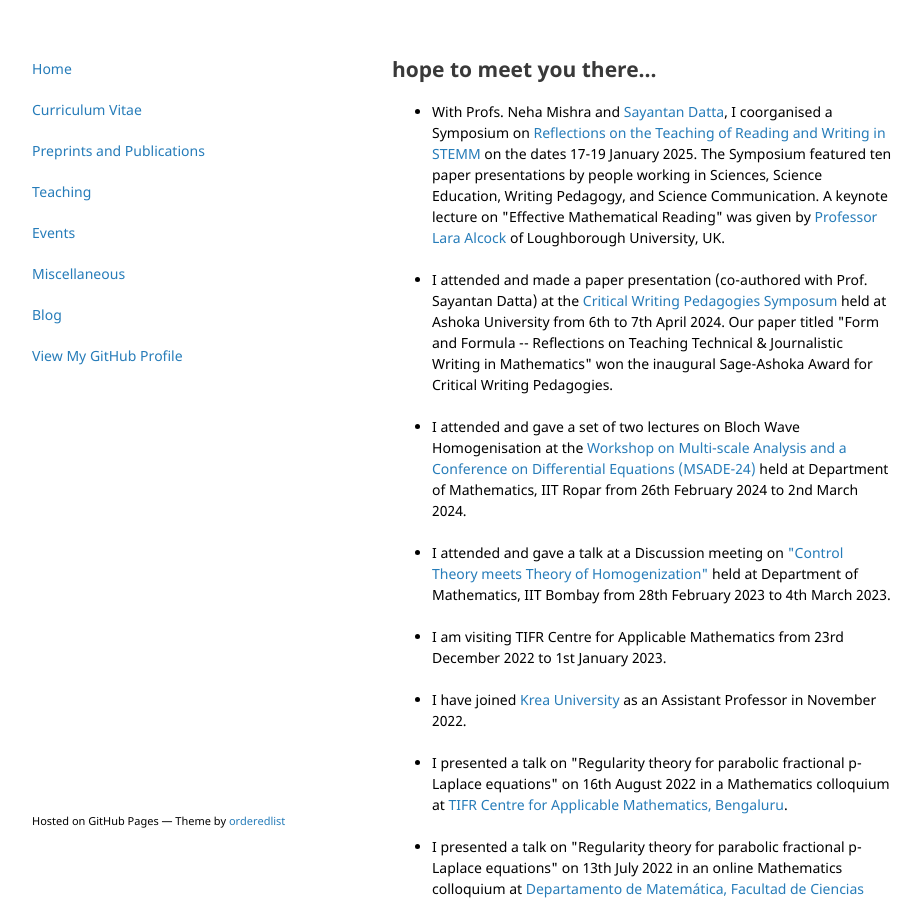
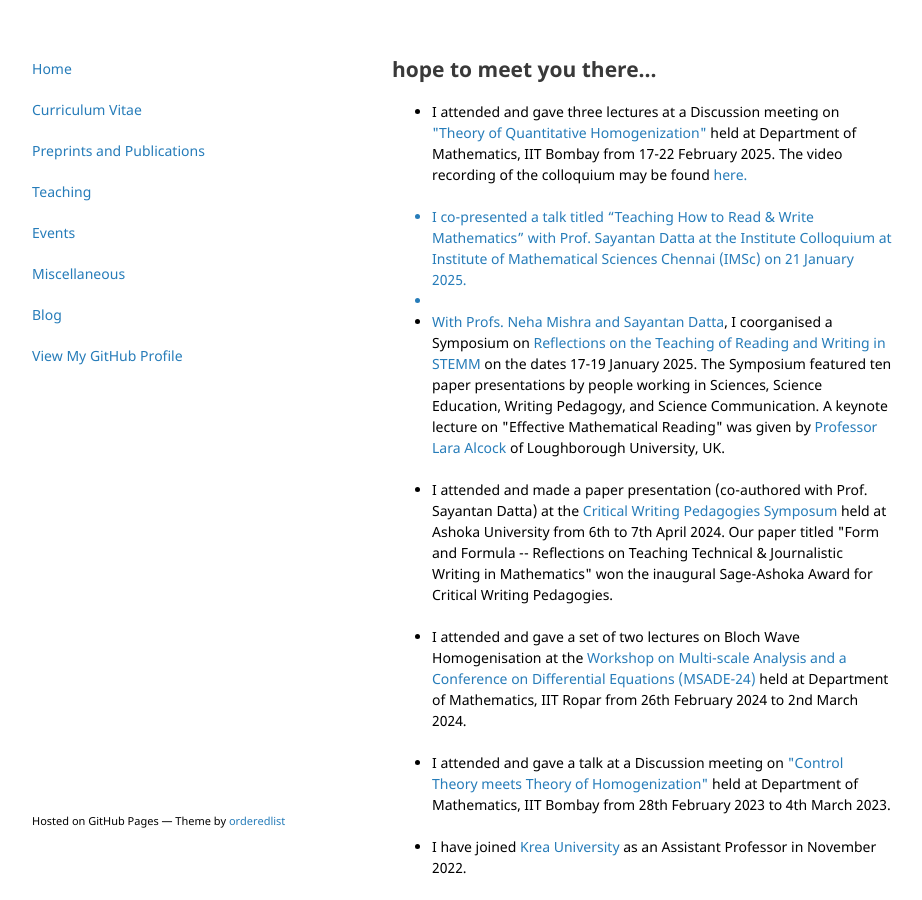
Before and after one commit to vivektewary/vivektewary.github.io, a Jekyll site: the page built from activities.html, in a window 1280 px wide and 900 px high. Shown: the whole window, without its empty margins (178-1100 px from the left). Built offline with Jekyll 4.4.1, drawn with Linux system fonts in a browser that asks for light colours.

Commit message:
Update activities.html

```diff
--- a/activities.html
+++ b/activities.html
@@ -6,6 +6,10 @@ title: Home
 
 <p>
 <ul>
+<li> I attended and gave three lectures at a Discussion meeting on <a href="https://sites.google.com/view/iitb-homogen/home" target="_blank">"Theory of Quantitative Homogenization"</a> held at Department of Mathematics, IIT Bombay from 17-22 February 2025. The video recording of the colloquium may be found <a href="https://sites.google.com/view/iitb-homogen/home/sources?authuser=0">here.</li>
+<br>
+<li> I co-presented a talk titled “Teaching How to Read & Write Mathematics” with Prof. Sayantan Datta at the Institute Colloquium at Institute of Mathematical Sciences Chennai (IMSc) on 21 January 2025.<li>
+<br>
 <li>With Profs. Neha Mishra and <a href="https://www.sayantanspins.com/" target="_blank">Sayantan Datta</a>, I coorganised a Symposium on <a href="https://writestemm.github.io/" target="_blank">Reflections on the Teaching of Reading and Writing in STEMM</a> on the dates 17-19 January 2025. The Symposium featured ten paper presentations by people working in Sciences, Science Education, Writing Pedagogy, and Science Communication. A keynote lecture on "Effective Mathematical Reading" was given by <a href="https://www.laraalcock.com" target="_blank">Professor Lara Alcock</a> of Loughborough University, UK.</li>
 <br>
 <li>I attended and made a paper presentation (co-authored with Prof. Sayantan Datta) at the <a href="https://sites.google.com/ashoka.edu.in/critical-writing-symposium/home" target="_blank">Critical Writing Pedagogies Symposum</a> held at Ashoka University from 6th to 7th April 2024. Our paper titled "Form and Formula -- Reflections on Teaching Technical & Journalistic Writing in Mathematics" won the inaugural Sage-Ashoka Award for Critical Writing Pedagogies.</li>
@@ -13,8 +17,6 @@ title: Home
 <li>I attended and gave a set of two lectures on Bloch Wave Homogenisation at the <a href="https://sites.google.com/iitrpr.ac.in/workshop/home" target="_blank">Workshop on Multi-scale Analysis and a Conference on Differential Equations (MSADE-24) </a> held at Department of Mathematics, IIT Ropar from 26th February 2024 to 2nd March 2024.</li>
 <br>
 <li>I attended and gave a talk at a Discussion meeting on <a href="https://sites.google.com/view/discussion-meeting/home" target="_blank">"Control Theory meets Theory of Homogenization"</a> held at Department of Mathematics, IIT Bombay from 28th February 2023 to 4th March 2023.</li>
-<br>
-<li>I am visiting TIFR Centre for Applicable Mathematics from 23rd December 2022 to 1st January 2023.</li>
 <br>
 <li>I have joined <a href="https://krea.edu.in/sias/" target="_blank">Krea University</a> as an Assistant Professor in November 2022.</li>
 <br>
```
